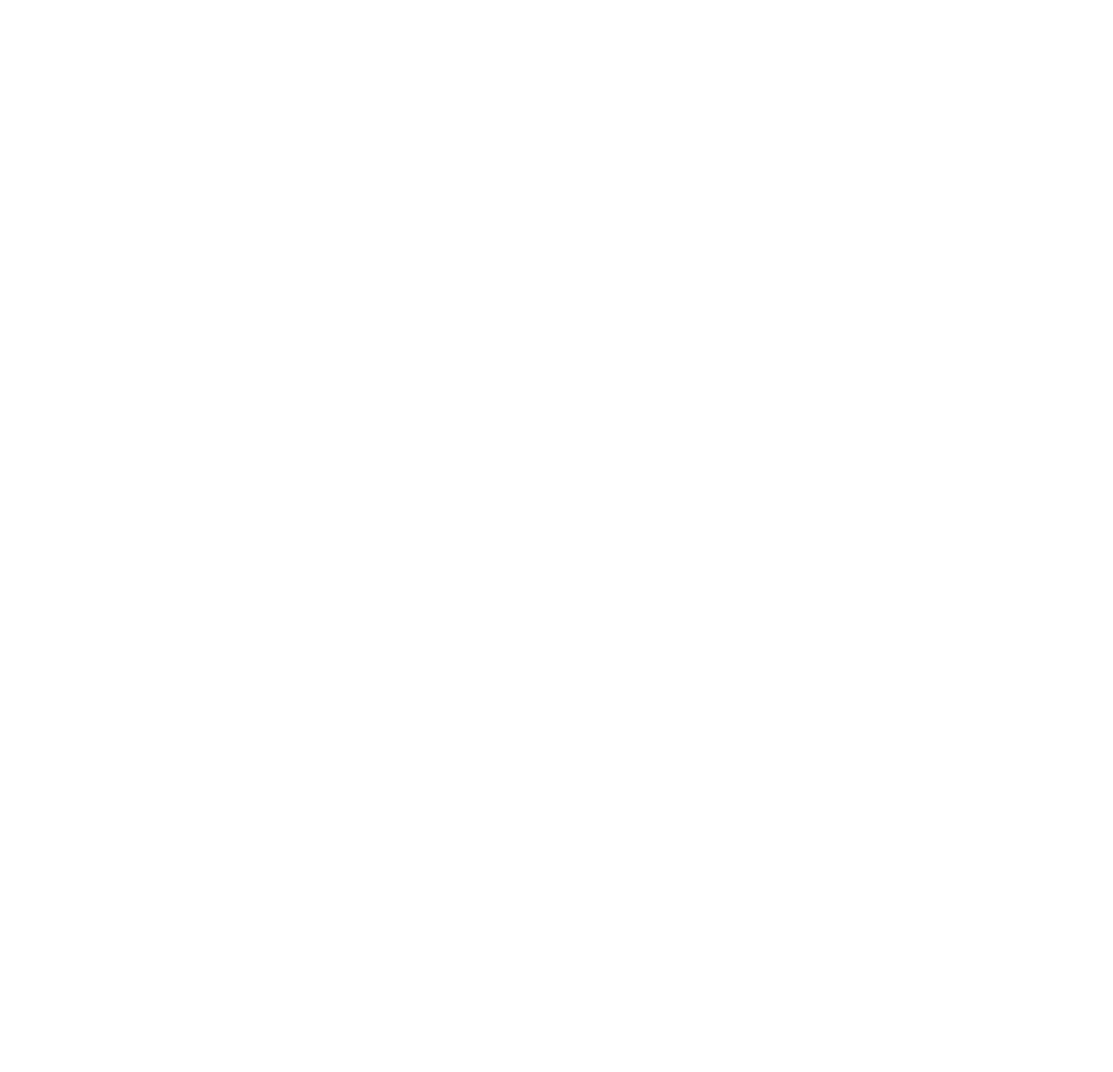
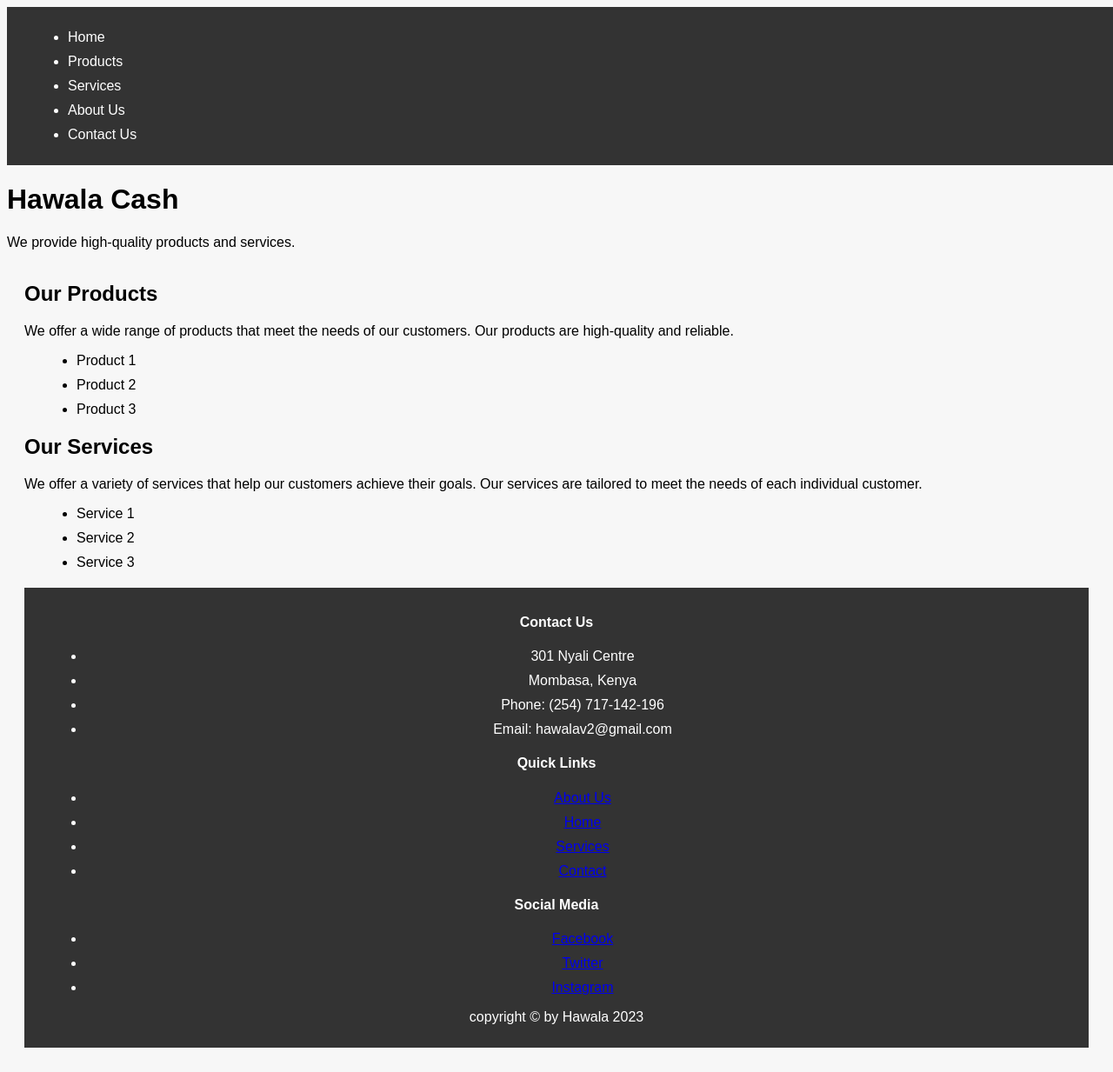
Before and after one commit to Hawala10/Hawala-Cash, a plain HTML site: page Index.html in a window 1280 px wide. Shown: the whole page at 87% size. Before the commit the page ends 800 px from the top, so only its background shows below. Drawn offline with Linux system fonts and the light colour scheme.

Commit message:
index.html file created and styled under style2.css,  About.html style link changed

```diff
--- a/Index.html
+++ b/Index.html
@@ -1,12 +1,79 @@
 <!DOCTYPE html>
-<html lang="en">
-<head>
+<html>
+  <head>
     <meta charset="UTF-8">
-    <meta http-equiv="X-UA-Compatible" content="IE=edge">
-    <meta name="viewport" content="width=device-width, initial-scale=1.0">
-    <title>Hawala Cash</title>
-</head>
-<body>
+    <title>Home</title>
+    <meta name="description" content="We are a business that provides high-quality products and services.">
+    <meta name="keywords" content="business, products, services">
+    <link rel="stylesheet" href="style2.css">
+  </head>
+  <body>
+    <header>
+      <nav>
+        <ul>
+          <li><a href="Index.html">Home</a></li>
+          <li><a href="#">Products</a></li>
+          <li><a href="#">Services</a></li>
+          <li><a href="About.html">About Us</a></li>
+          <li><a href="Contact.html">Contact Us</a></li>
+        </ul>
+      </nav>
+    </header>
+      <h1>Hawala Cash</h1>
+      <p>We provide high-quality products and services.</p>
 
-</body>
+    <main>
+      <section>
+        <h2>Our Products</h2>
+        <p>We offer a wide range of products that meet the needs of our customers. Our products are high-quality and reliable.</p>
+        <ul>
+          <li>Product 1</li>
+          <li>Product 2</li>
+          <li>Product 3</li>
+        </ul>
+      </section>
+      <section>
+        <h2>Our Services</h2>
+        <p>We offer a variety of services that help our customers achieve their goals. Our services are tailored to meet the needs of each individual customer.</p>
+        <ul>
+          <li>Service 1</li>
+          <li>Service 2</li>
+          <li>Service 3</li>
+        </ul>
+      </section>
+<footer>
+    <div class="container">
+      <div class="row">
+        <div class="bongolala">
+          <h4>Contact Us</h4>
+          <ul class="list-unstyled">
+            <li>301 Nyali Centre</li>
+            <li>Mombasa, Kenya</li>
+            <li>Phone: (254) 717-142-196</li>
+            <li>Email: hawalav2@gmail.com</li>
+          </ul>
+        </div>
+        <div class="onyayoyo">
+          <h4>Quick Links</h4>
+          <ul class="list-unstyled">
+            <li><a href="#">About Us</a></li>
+            <li><a href="#">Home</a></li>
+            <li><a href="#">Services</a></li>
+            <li><a href="#">Contact</a></li>
+          </ul>
+        </div>
+        <div class="ongwegoyo">
+          <h4>Social Media</h4>
+          <ul class="list-unstyled">
+            <li><a href="#">Facebook</a></li>
+            <li><a href="#">Twitter</a></li>
+            <li><a href="#">Instagram</a></li>
+          </ul>
+        </div>
+    </div>
+    <div class="copyright">
+      <p >copyright &copy; by Hawala 2023</p>
+
+    </div>
+  </footer>
 </html>
--- a/style.css
+++ b/style.css
@@ -6,6 +6,25 @@
   background-color: rgba(128, 128, 128, 0.67);!important
 
 }
+/* Target the header element */
+header {
+  background-color: #333;
+  color: #fff;
+  padding: 10px;
+  width: 100%;
+}
+
+/* Target the navigation links */
+nav a {
+  color: #fff;
+  text-decoration: none;
+  margin-right: 10px;
+}
+
+nav a:hover {
+  text-decoration: underline;
+}
+
 
 section{
 
--- /dev/null
+++ b/style1.css
@@ -0,0 +1,51 @@
+/* Target the header element */
+header {
+    background-color: #333;
+    color: #fff;
+    padding: 10px;
+  }
+
+  /* Target the navigation links */
+  nav a {
+    color: #fff;
+    text-decoration: none;
+    margin-right: 10px;
+  }
+
+  nav a:hover {
+    text-decoration: underline;
+  }
+
+  /* Target the main sections */
+  main {
+    background-color: whitesmoke;
+  }
+  main section {
+    margin-bottom: 20px;
+  }
+
+  /* Target the section headings */
+  section h2 {
+    color: #333;
+    font-size: 24px;
+    margin-bottom: 10px;
+  }
+
+  /* Target the section paragraphs */
+  section p {
+    line-height: 1.5;
+  }
+
+  /* Target the section list */
+  section ul {
+    list-style: disc;
+    margin-left: 20px;
+  }
+
+  /* Target the footer */
+  footer {
+    background-color: #333;
+    color: #fff;
+    padding: 10px;
+    text-align: center;
+  }
--- /dev/null
+++ b/style2.css
@@ -0,0 +1,56 @@
+/* Set the font family and background color for the whole page */
+body {
+    font-family: Arial, sans-serif;
+    background-color: #f7f7f7;
+  }
+
+  /* Style the header section */
+
+header {
+    background-color: #333;
+    color: #fff;
+    padding: 10px;
+    width: 100%;
+  }
+
+  /* Target the navigation links */
+  nav a {
+    color: #fff;
+    text-decoration: none;
+    margin-right: 10px;
+  }
+
+  nav a:hover {
+    text-decoration: underline;
+  }
+
+  /* Style the main content section */
+  main {
+    padding: 20px;
+  }
+
+  section {
+    margin-bottom: 20px;
+  }
+
+  h2 {
+    font-size: 24px;
+    margin-top: 0;
+  }
+
+  ul {
+    list-style: disc;
+    margin-left: 20px;
+  }
+
+  li {
+    margin-bottom: 10px;
+  }
+
+
+  footer {
+    background-color: #333;
+    color: #fff;
+    padding: 10px;
+    text-align: center;
+  }
```
Also changed, not shown: About.html (+1 -1 lines), Contact.html (+7 -0 lines).
